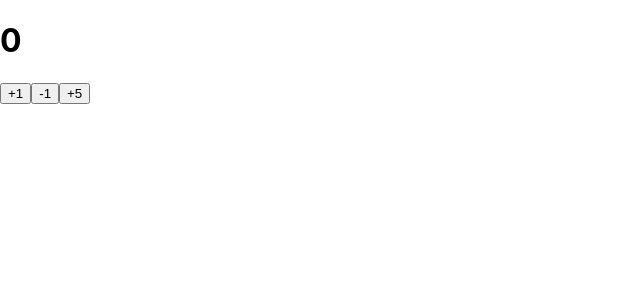
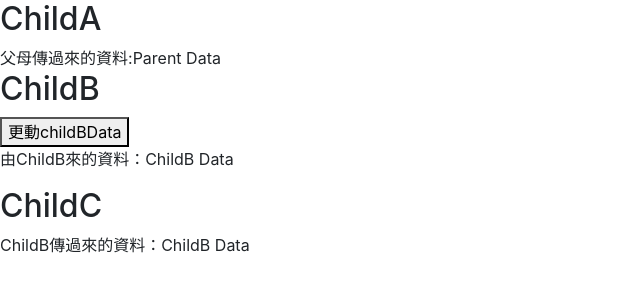
Before and after one commit to MichealKuo/React, a React (Create React App) app: page / in a window 1280 px wide. Shown: the top 300 px of the page, without its empty margins (0-640 px from the left). Built offline with nearby package versions, Linux system fonts and the light colour scheme.

Commit message:
“0929PM06“

```diff
--- a/public/index.html
+++ b/public/index.html
@@ -24,6 +24,12 @@
       work correctly both with client-side routing and a non-root public URL.
       Learn how to configure a non-root public URL by running `npm run build`.
     -->
+    <link
+      rel="stylesheet"
+      href="https://cdn.jsdelivr.net/npm/bootstrap@4.6.0/dist/css/bootstrap.min.css"
+      integrity="sha384-B0vP5xmATw1+K9KRQjQERJvTumQW0nPEzvF6L/Z6nronJ3oUOFUFpCjEUQouq2+l"
+      crossorigin="anonymous"
+    />
     <title>React App</title>
   </head>
   <body>
--- a/src/App.js
+++ b/src/App.js
@@ -1,9 +1,9 @@
-import Counter from './components/Counter'
+import Parent from './components/Parent'
 
 function App() {
   return (
     <>
-      <Counter />
+      <Parent />
     </>
   )
 }
--- /dev/null
+++ b/src/components/ChildA.js
@@ -0,0 +1,12 @@
+import React from 'react'
+
+function ChildA(props) {
+  return (
+    <>
+      <h2>ChildA</h2>
+      父母傳過來的資料:{props.parentData}
+    </>
+  )
+}
+
+export default ChildA
--- /dev/null
+++ b/src/components/ChildB.js
@@ -0,0 +1,27 @@
+import React, { useState, useEffect } from 'react'
+
+function ChildB(props) {
+  const [childBData, setChildBData] = useState('ChildB Data')
+
+  // 設定資料到Parent(當childBData有更動時)
+  // 情況一：一開始本元件呈現時就設定資料到Parent
+  // 情況二：更動時也會設定資料到Parent
+  useEffect(() => {
+    props.setData(childBData)
+  }, [childBData])
+
+  return (
+    <>
+      <h2>ChildB</h2>
+      <button
+        onClick={() => {
+          setChildBData('ChildB Data有更動')
+        }}
+      >
+        更動childBData
+      </button>
+    </>
+  )
+}
+
+export default ChildB
--- /dev/null
+++ b/src/components/ChildC.js
@@ -0,0 +1,12 @@
+import React from 'react'
+
+function ChildC(props) {
+  return (
+    <>
+      <h2>ChildC</h2>
+      ChildB傳過來的資料：{props.data}
+    </>
+  )
+}
+
+export default ChildC
--- a/src/components/Counter.js
+++ b/src/components/Counter.js
@@ -3,16 +3,28 @@ import MyButton from './MyButton'
 
 function Counter() {
   // [得到狀態, 設定狀態] = useState(初始值)
-  const [total, setTotal] = useState(0)
+  const [total, setTotal] = useState(1)
+
+  const changeTotal = (value) => {
+    const newTotal = total + value < 1 ? 1 : total + value
+    setTotal(newTotal)
+  }
 
   return (
     <>
-      <h1>{total}</h1>
-      <MyButton text="+1" value={1} total={total} setTotal={setTotal} />
-
-      <MyButton text="-1" value={1} total={total} setTotal={setTotal} />
-
-      <MyButton text="+5" value={5} total={total} setTotal={setTotal} />
+      <div
+        className="btn-toolbar mb-3"
+        role="toolbar"
+        aria-label="Toolbar with button groups"
+      >
+        <div className="btn-group mr-2" role="group" aria-label="First group">
+          <MyButton text="+" value={1} changeTotal={changeTotal} />
+          <button type="button" className="btn btn-primary">
+            {total}
+          </button>
+          <MyButton text="-" value={-1} changeTotal={changeTotal} />
+        </div>
+      </div>
     </>
   )
 }
--- a/src/components/MyButton.js
+++ b/src/components/MyButton.js
@@ -1,12 +1,14 @@
 import React from 'react'
 
 function MyButton(props) {
-  const { text, value, setTotal, total } = props
+  const { text, value, changeTotal } = props
+
   return (
     <>
       <button
+        className="btn btn-secondary"
         onClick={() => {
-          setTotal(total + value)
+          changeTotal(value)
         }}
       >
         {text}
--- a/src/components/Parent.js
+++ b/src/components/Parent.js
@@ -1,13 +1,20 @@
-import React from 'react'
-import Child from './Child'
+import React, { useState } from 'react'
+import ChildA from './ChildA'
+import ChildB from './ChildB'
+import ChildC from './ChildC'
 
 function Parent() {
+  const [parentData, setParentData] = useState('Parent Data')
+
+  // 為了要給 ChildB 設定資料到 Parent
+  const [data, setData] = useState('')
+
   return (
     <>
-      {/* 在父母元件的render 中使用子女元件 */}
-      <Child text="Hello" name="Eddy" />
-      <Child text={true} name="1" />
-      <Child />
+      <ChildA parentData={parentData} />
+      <ChildB setData={setData} />
+      <p>由ChildB來的資料：{data}</p>
+      <ChildC data={data} />
     </>
   )
 }
```
